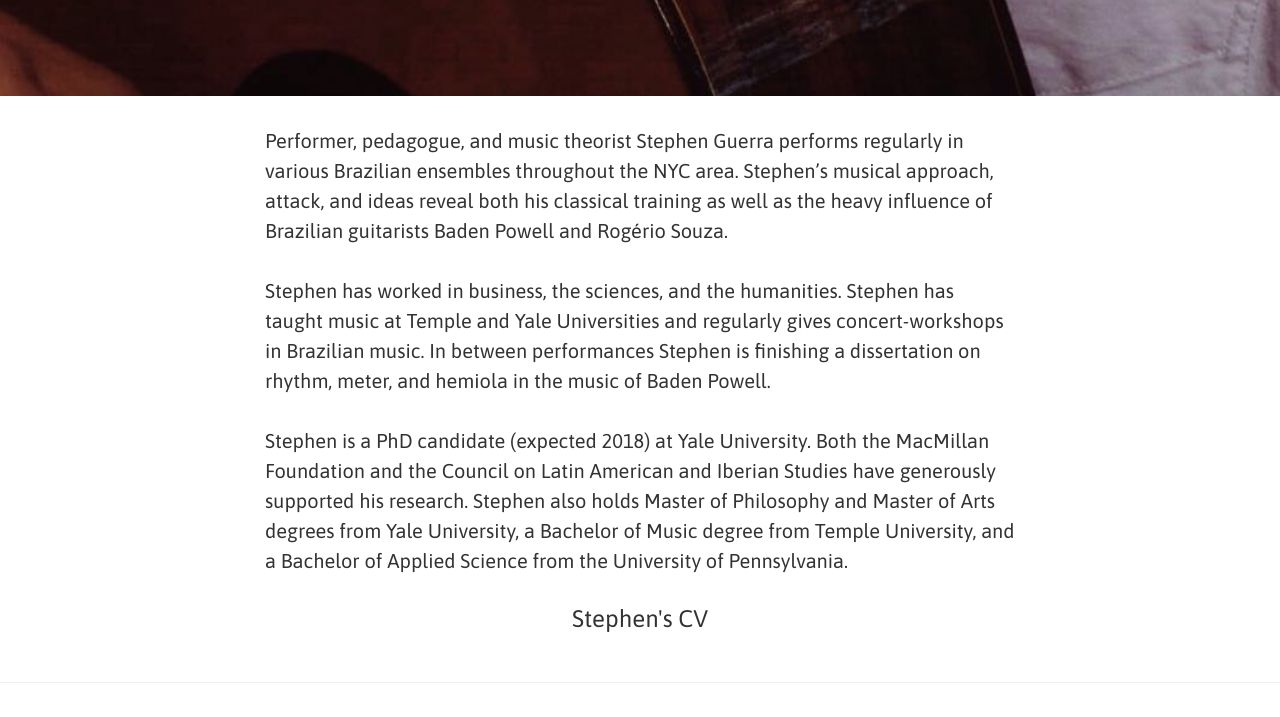
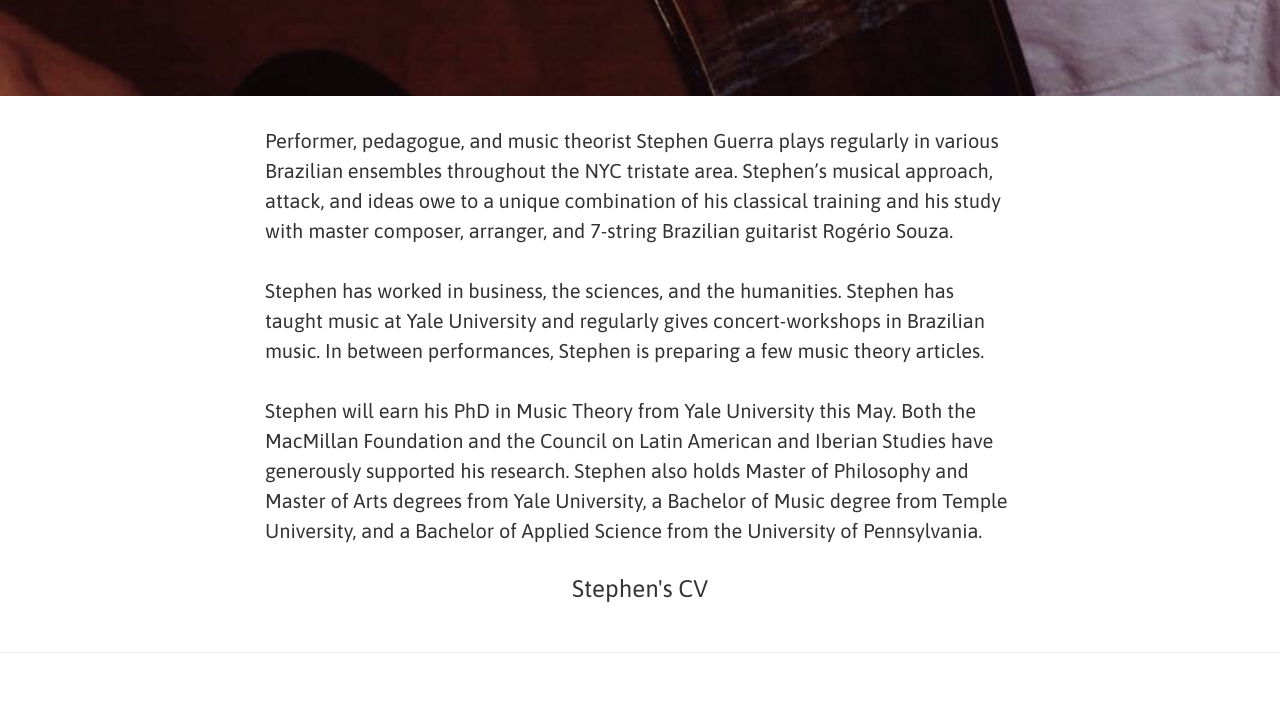
Before and after one commit to spguerra/spguerra.github.io, a website: page bio.html in a window 1280 px wide. Shown: the part 830-1547 px from the top of the page. Drawn offline with Linux system fonts and the light colour scheme.

Commit message:
Bio and Writing Updates

```diff
--- a/bio.html
+++ b/bio.html
@@ -112,10 +112,10 @@
     <div class="container">
         <div class="row">
             <div class="col-lg-8 col-lg-offset-2 col-md-10 col-md-offset-1">
-                <p>Performer, pedagogue, and music theorist Stephen Guerra performs regularly in various Brazilian ensembles throughout the NYC area. Stephen’s musical approach, attack, and ideas reveal both his classical training as well as the heavy influence of Brazilian guitarists Baden Powell and Rogério Souza.</p>
-                <p>Stephen has worked in business, the sciences, and the humanities. Stephen has taught music at Temple and Yale Universities and regularly gives concert-workshops in Brazilian music. In between performances Stephen is finishing a dissertation on rhythm, meter, and hemiola in the music of Baden Powell.</p>
-                <p>Stephen is a PhD candidate (expected 2018) at Yale University. Both the MacMillan Foundation and the Council on Latin American and Iberian Studies have generously supported his research. Stephen also holds Master of Philosophy and Master of Arts degrees from Yale University, a Bachelor of Music degree from Temple University, and a Bachelor of Applied Science from the University of Pennsylvania.</p>
-                <p><h3><a href="https://www.dropbox.com/s/af7tzsq31b6ipvl/SPG_CV.pdf?dl=0" target="_blank">Stephen's CV</h3></p>
+                <p>Performer, pedagogue, and music theorist Stephen Guerra plays regularly in various Brazilian ensembles throughout the NYC tristate area. Stephen’s musical approach, attack, and ideas owe to a unique combination of his classical training and his study with master composer, arranger, and 7-string Brazilian guitarist Rogério Souza.</p>
+                <p>Stephen has worked in business, the sciences, and the humanities. Stephen has taught music at Yale University and regularly gives concert-workshops in Brazilian music. In between performances, Stephen is preparing a few music theory articles.</p>
+                <p>Stephen will earn his PhD in Music Theory from Yale University this May. Both the MacMillan Foundation and the Council on Latin American and Iberian Studies have generously supported his research. Stephen also holds Master of Philosophy and Master of Arts degrees from Yale University, a Bachelor of Music degree from Temple University, and a Bachelor of Applied Science from the University of Pennsylvania.</p>
+                <p><h3><a href="https://www.dropbox.com/s/af7tzsq31b6ipvl/SPG_CV.pdf?dl=0" target="_blank">Stephen's CV</h3></a></p>
             </div>
         </div>
     </div>
```
Also changed, not shown: writings.html (+2 -2 lines).
